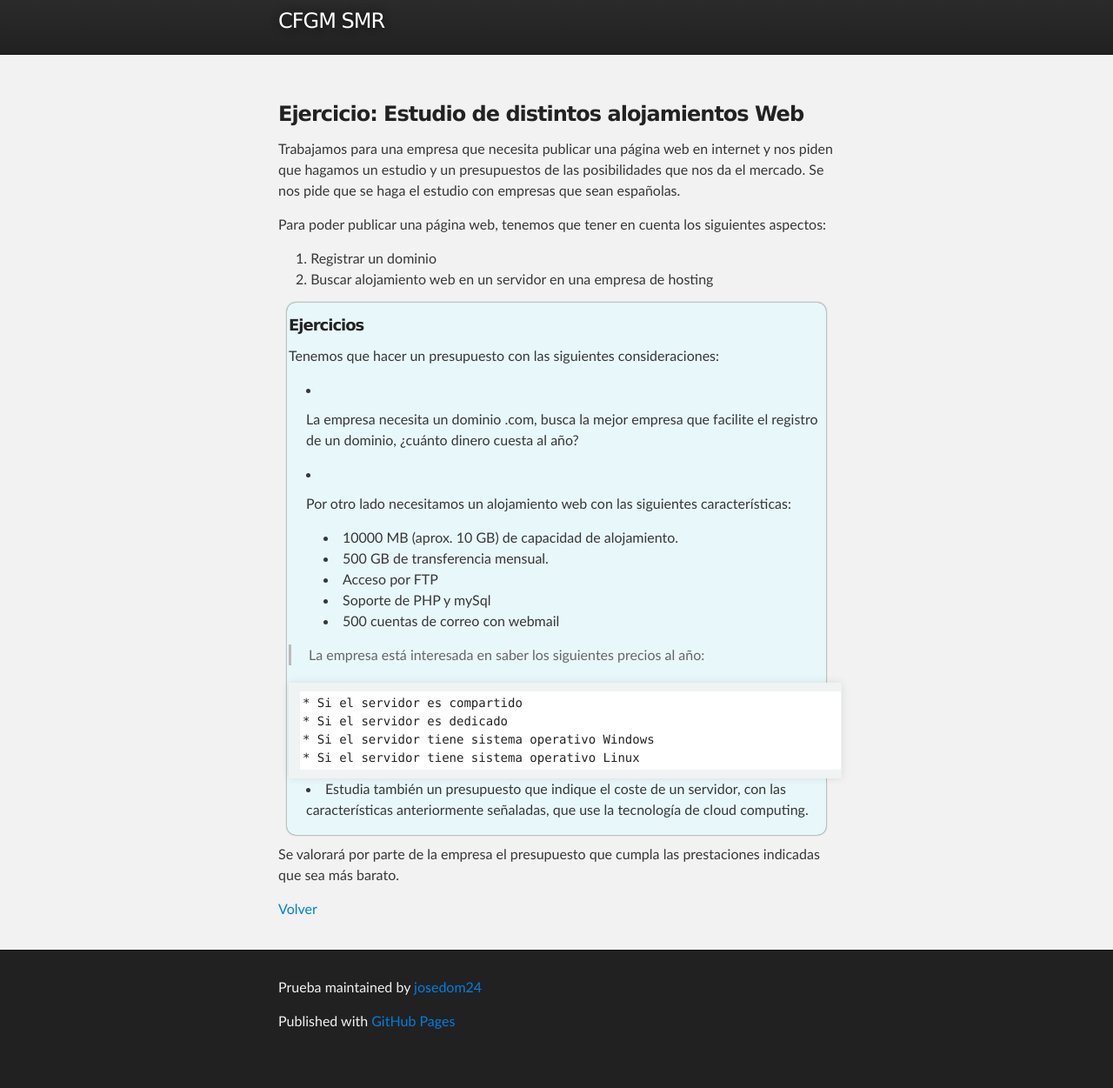
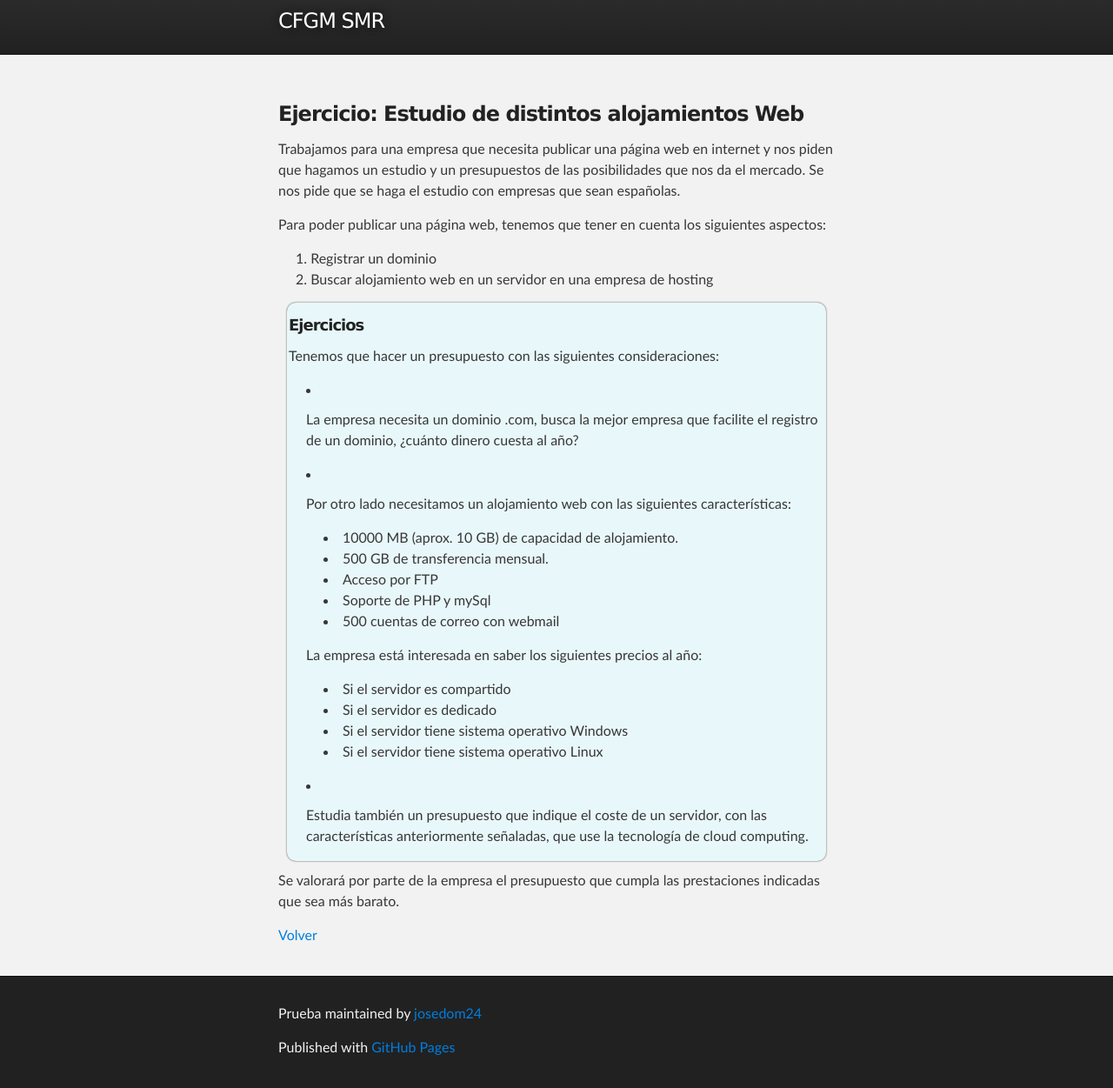
Before and after one commit to josedom24/josedom24.github.io, a Jekyll site: the page built from mod/serviciosgm/e_web_1.md, in a window 1280 px wide, cut to the strip 78-1329 px from the top of the page. Shown: the whole strip at 87% size. Built offline with Jekyll 4.4.1, drawn with Linux system fonts in a browser that asks for light colours; before the commit the page ends 1299 px from its top, so only the background shows below that.

Commit message:
Update e_web_1.md

```diff
--- a/mod/serviciosgm/e_web_1.md
+++ b/mod/serviciosgm/e_web_1.md
@@ -28,7 +28,7 @@ Tenemos que hacer un presupuesto con las siguientes consideraciones:
     * Soporte de PHP y mySql
     * 500 cuentas de correo con webmail
 
-> La empresa está interesada en saber los siguientes precios al año:
+    La empresa está interesada en saber los siguientes precios al año:
 
     * Si el servidor es compartido
     * Si el servidor es dedicado
```
